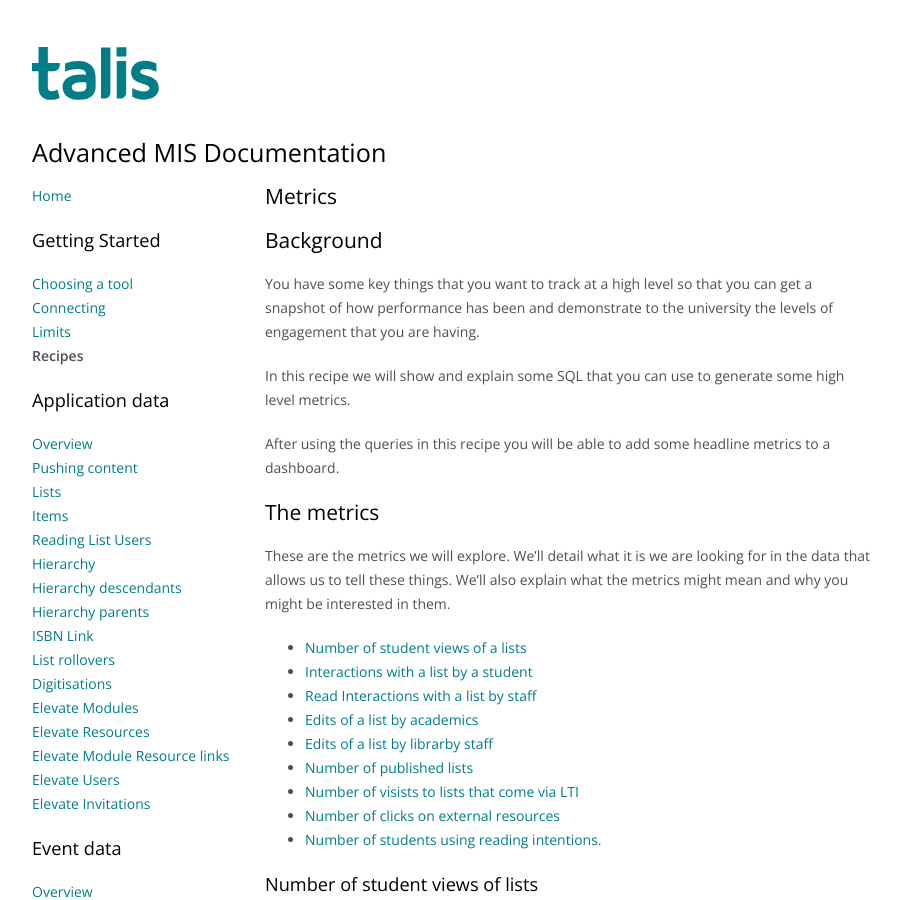
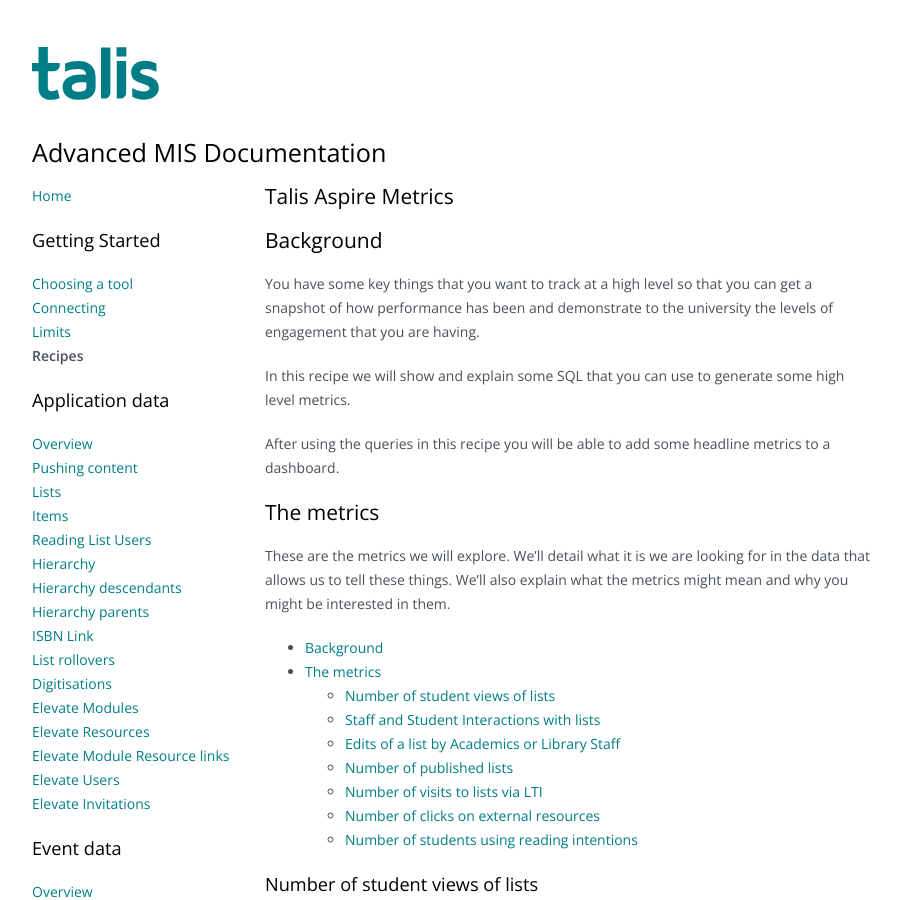
Before and after one commit to techfromsage/advanced-mis, a Jekyll site: the page built from _recipes/metrics.md, in a window 1280 px wide and 900 px high. Shown: the whole window, without its empty margins (142-1042 px from the left). Built offline with Jekyll 4.4.1, drawn with Linux system fonts in a browser that asks for light colours; nearby versions of some CDN libraries.

Commit message:
Update toc and titles

```diff
--- a/_recipes/metrics.md
+++ b/_recipes/metrics.md
@@ -1,9 +1,9 @@
 ---
-title: Metrics
+title: Talis Aspire Metrics
 layout: site
 body_class: recipe
 keywords: reading lists, metrics, dashboards
-description: Some high level metrics for use in a dashboard
+description: Some high level Talis Aspire metrics for use in a dashboard
 ---
 
 ## Background
@@ -18,15 +18,15 @@ After using the queries in this recipe you will be able to add some headline met
 
 These are the metrics we will explore. We'll detail what it is we are looking for in the data that allows us to tell these things. We'll also explain what the metrics might mean and why you might be interested in them.
 
-- [Number of student views of a lists](#number-of-student-views-of-lists)
-- [Interactions with a list by a student](#staff-and-student-interactions-with-lists)
-- [Read Interactions with a list by staff](#staff-and-student-interactions-with-lists)
-- [Edits of a list by academics](#edits-of-a-list-by-academics-or-library-staff)
-- [Edits of a list by librarby staff](#edits-of-a-list-by-academics-or-library-staff)
-- [Number of published lists](#number-of-published-lists)
-- [Number of visists to lists that come via LTI](#number-of-visits-to-lists-via-lti)
-- [Number of clicks on external resources](#number-of-clicks-on-external-resources)
-- [Number of students using reading intentions.](#number-of-students-using-reading-intentions)
+- [Background](#background)
+- [The metrics](#the-metrics)
+  - [Number of student views of lists](#number-of-student-views-of-lists)
+  - [Staff and Student Interactions with lists](#staff-and-student-interactions-with-lists)
+  - [Edits of a list by Academics or Library Staff](#edits-of-a-list-by-academics-or-library-staff)
+  - [Number of published lists](#number-of-published-lists)
+  - [Number of visits to lists via LTI](#number-of-visits-to-lists-via-lti)
+  - [Number of clicks on external resources](#number-of-clicks-on-external-resources)
+  - [Number of students using reading intentions](#number-of-students-using-reading-intentions)
 
 ### Number of student views of lists
 
```
